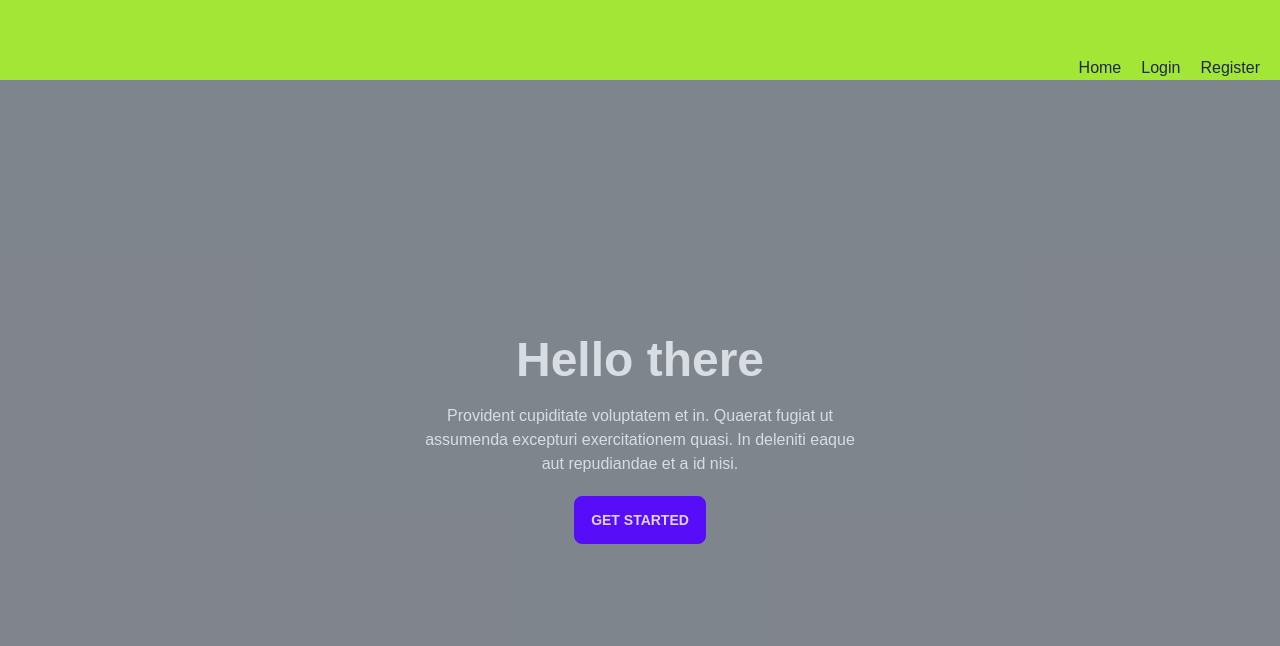
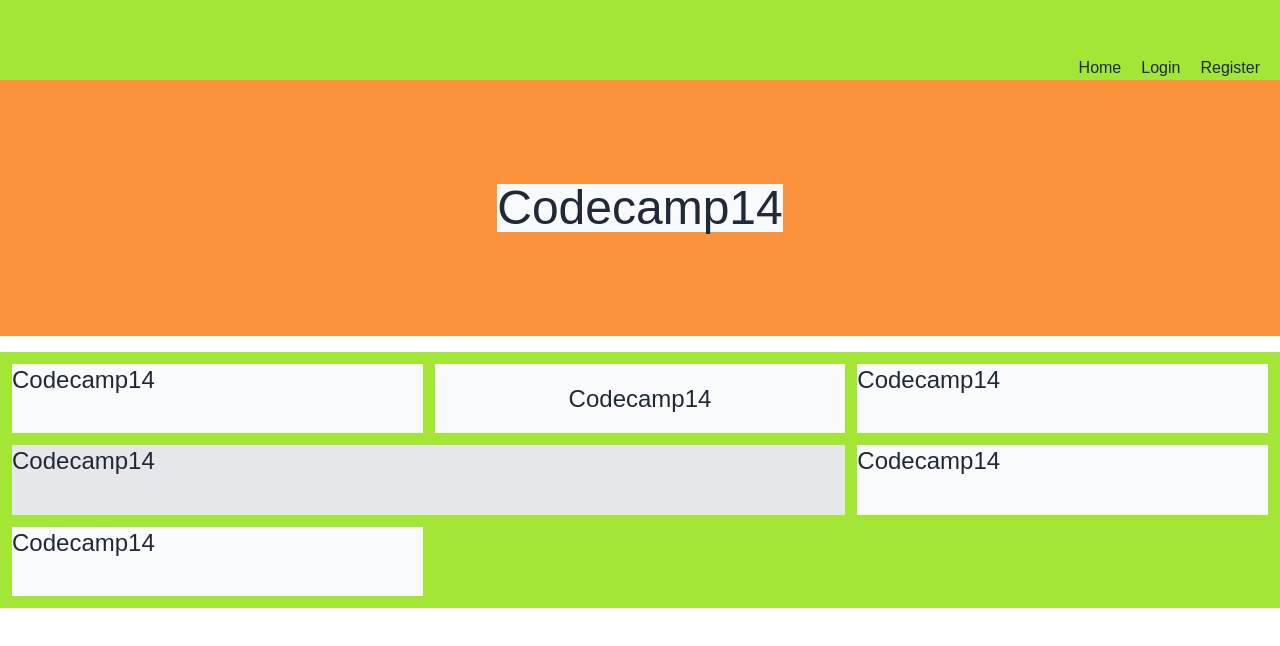
Before and after one commit to tratchapong/cc14-addon-lab, a React (Vite) app: page / in a window 1280 px wide. Shown: the top 646 px of the page. Built offline with nearby package versions, Linux system fonts and the light colour scheme; a web font is replaced by a local one.

Commit message:
example of grid-layout easy way in AHome.jsx

```diff
--- /dev/null
+++ b/src/pages/AHome.jsx
@@ -0,0 +1,19 @@
+
+
+export default function AHome() {
+  return (
+    <>
+    <div className="h-64 bg-orange-400 grid place-items-center">
+      <div className="text-5xl bg-gray-50">Codecamp14</div>
+    </div>
+    <div className="h-64 p-3 bg-lime-400 mt-4 grid grid-cols-3 gap-3 ">
+      <div className="text-2xl bg-gray-50">Codecamp14</div>
+      <div className="text-2xl bg-gray-50 flex justify-center items-center">Codecamp14</div>
+      <div className="text-2xl bg-gray-50">Codecamp14</div>
+      <div className="text-2xl bg-gray-200 lg:col-span-2">Codecamp14</div>
+      <div className="text-2xl bg-gray-50">Codecamp14</div>
+      <div className="text-2xl bg-gray-50">Codecamp14</div>
+    </div>
+    </>
+  )
+}
--- a/src/routes/Router.jsx
+++ b/src/routes/Router.jsx
@@ -3,6 +3,7 @@ import Header from '../pages/Header'
 import Home from '../pages/Home'
 import Login from '../pages/Login'
 import Register from '../pages/Register'
+import AHome from '../pages/AHome'
 
 export default function Router() {
 
@@ -14,7 +15,8 @@ export default function Router() {
         <Outlet />
       </>,
       children : [
-        { index: true , element: <Home/> },
+        // { index: true , element: <Home/> },
+        { index: true , element: <AHome/> },
         { path: '/login' , element: <Login />},
         { path: '/register' , element: <Register/> },
         { path: '/logout' , element: <div className="text-xl">Logout</div> },
```
